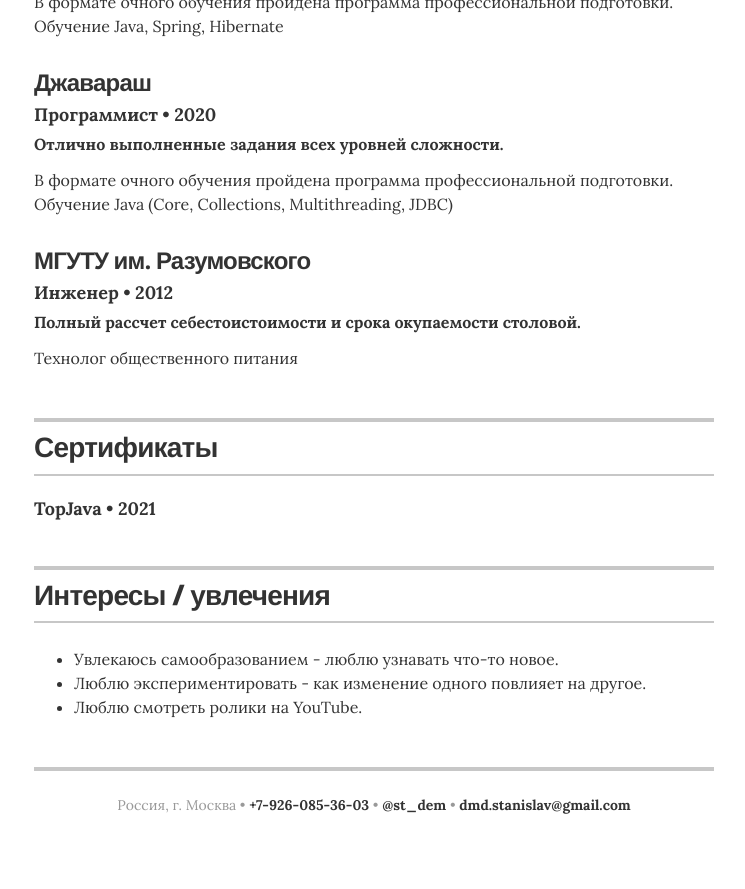
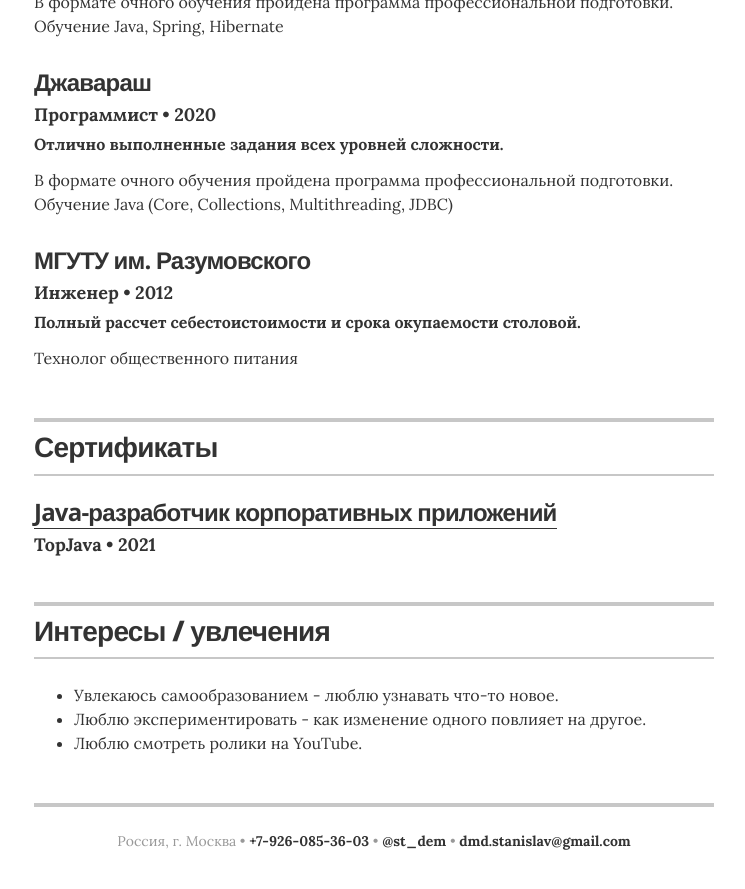
Before and after one commit to St-Dem/St-Dem.github.io, a Jekyll site: the page built from index.html, in a window 1280 px wide and 900 px high, scrolled down 1856 px. Shown: the top 889 px of the window, without its empty margins (266-1011 px from the left). Built offline with Jekyll 4.4.1, drawn with Linux system fonts in a browser that asks for light colours; before the commit the page ends 2720 px from its top, so only the background shows below that.

Commit message:
Update associations.yml

```diff
--- a/_data/associations.yml
+++ b/_data/associations.yml
@@ -1,6 +1,6 @@
 # Associations
 # comment out the urls if you do not wish to display them
 
-- organization: #<a href='https://javaops.ru/certificate/topjava?email=dmd.stanislav@gmail.com'>Java-разработчик корпоративных приложений</a>
+- organization: <a href='https://javaops.ru/certificate/topjava?email=dmd.stanislav@gmail.com'>Java-разработчик корпоративных приложений</a>
   role: TopJava
   year: 2021
```
